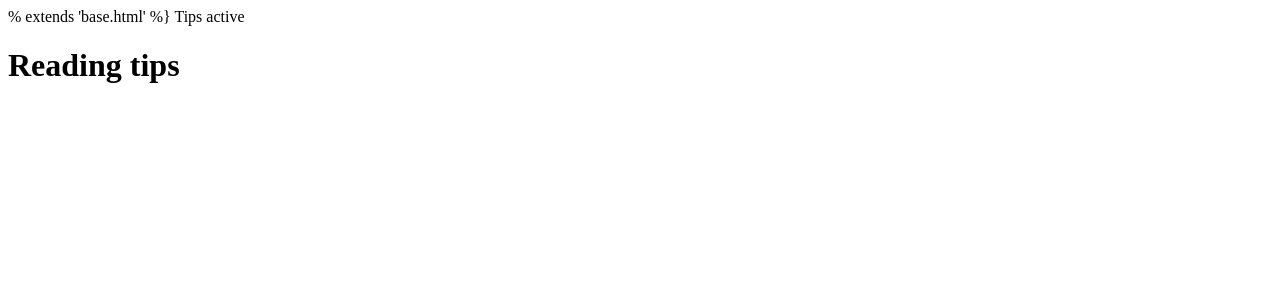
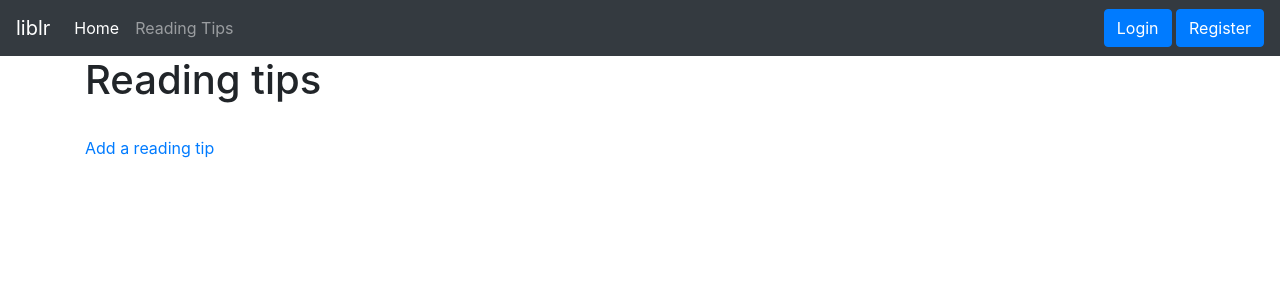
Before and after one commit to schwetzen/liblr, a Django app: template src/app/templates/tips.html in a window 1280 px wide. Shown: the top 300 px of the page. Run offline with Django 3.2, Linux system fonts and the light colour scheme; the template is opened without the code that fills it, so the values that code supplies are empty; some libraries are stand-ins or nearby versions.

Commit message:
Added listing for reading tips

```diff
--- a/src/app/templates/base.html
+++ b/src/app/templates/base.html
@@ -27,7 +27,7 @@
                         <a class="nav-link" href="{% url 'index' %}">Home</a>
                     </li>
 					<li class="nav-item {% block tips %}{% endblock %}">
-						<a class="nav-link" href="#">Reading Tips</a>
+						<a class="nav-link" href="{% url 'tips' %}">Reading Tips</a>
 					</li>
 
                 </ul>
--- a/src/app/templates/tips.html
+++ b/src/app/templates/tips.html
@@ -1,10 +1,11 @@
-% extends 'base.html' %}
+{% extends 'base.html' %}
 
 {% block title %}Tips{% endblock %}
 {% block index %}active{% endblock %}
 
 {% block content %}
-<h1>Reading tips</h1>
+<h1>Reading tips</h1><br>
+<a href="/tip/create/" style="btn btn-secondary">Add a reading tip</a>
 
 <ul>
 	{% for tip in object_list %}
--- a/src/app/views/readingtip.py
+++ b/src/app/views/readingtip.py
@@ -12,4 +12,4 @@ class ReadingTipCreate(generic.CreateView):
         if form.is_valid():
             form.save()
 
-        return redirect('index')
+        return redirect('tips')
--- a/src/app/views/tips.py
+++ b/src/app/views/tips.py
@@ -1,8 +1,8 @@
 from django.views.generic.list import ListView
-from django.http import HttpResponseForbidden
+from app.models.tip import ReadingTip
 
 class TipsView(ListView):
     template_name="tips.html"
 
-    def get_queryset():
-        return super(Tipsview, self).get_queryset()
+    def get_queryset(self):
+        return ReadingTip.objects.all()
--- a/src/liblr/urls.py
+++ b/src/liblr/urls.py
@@ -28,7 +28,7 @@ urlpatterns = [
     path('tip/create/', ReadingTipCreate.as_view(), name='tip-create'),
 
     # Authentication
-    path('login', LoginView.as_view(), name='login'),
+    path('login/', LoginView.as_view(), name='login'),
     path('logout', LogoutView.as_view(), name='logout'),
     path('register', RegisterView.as_view(), name='register'),
 ]
```
